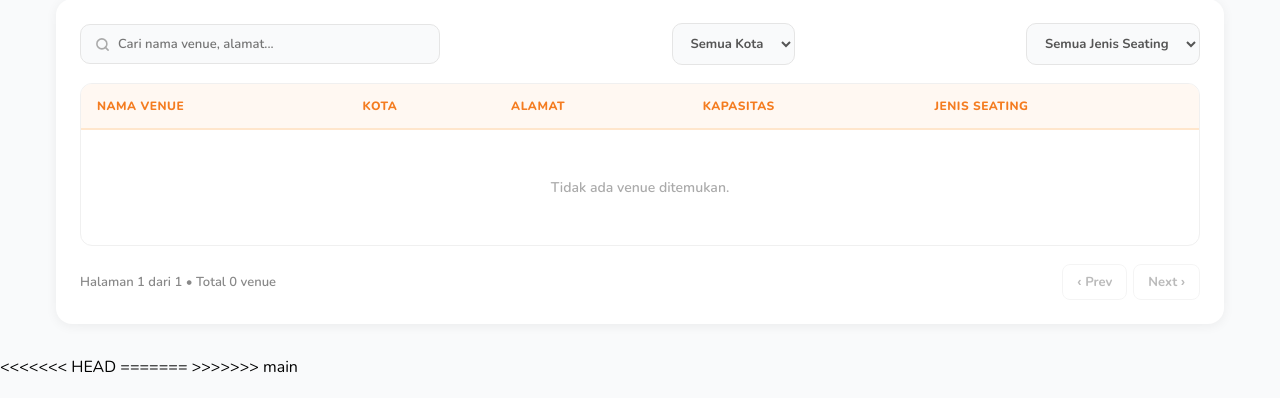
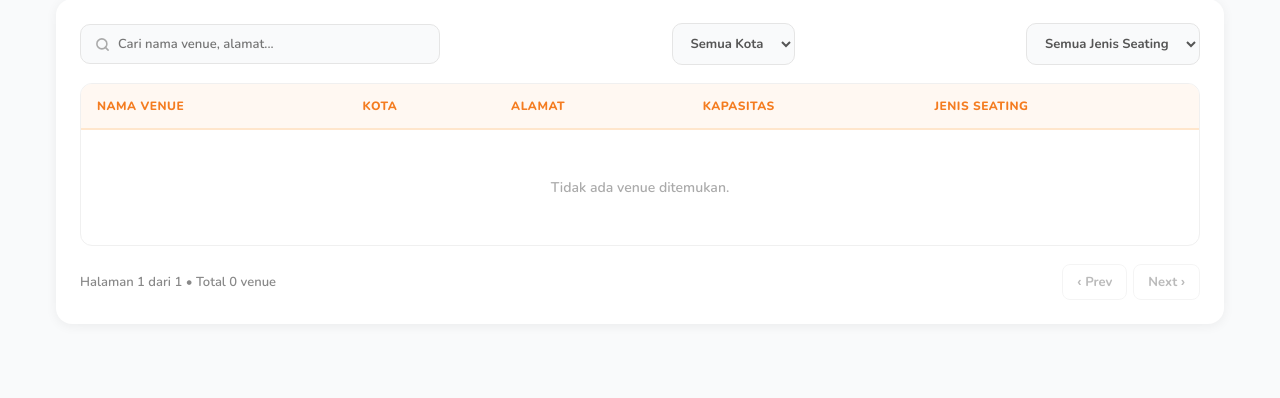
Before and after one commit to basdutz/TikTakTuk, a Django app: page /venue/ in a window 1280 px wide. Shown: the part 402-800 px from the top of the page. Run offline with Django 5.2, Linux system fonts and the light colour scheme; data that the repository does not hold is empty; some libraries are stand-ins or nearby versions.

Commit message:
fix venue list

```diff
--- a/main/templates/main/venue/venue_list.html
+++ b/main/templates/main/venue/venue_list.html
@@ -343,11 +343,7 @@
         </div>
     </div>
 
-<<<<<<< HEAD
-    <!--  MODAL CREATE / EDIT  -->
-=======
     <!-- MODAL CREATE / EDIT -->
->>>>>>> main
     <div class="modal-overlay" id="modalForm">
         <div class="modal">
             <button class="modal-close" onclick="closeModal('modalForm')">×</button>
```
